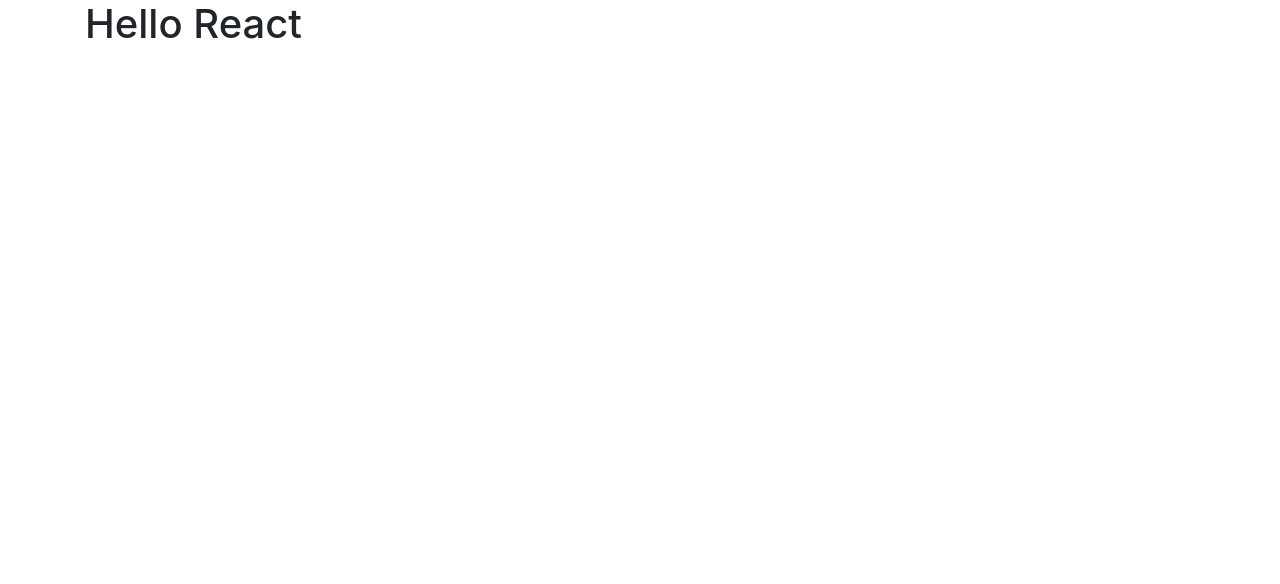
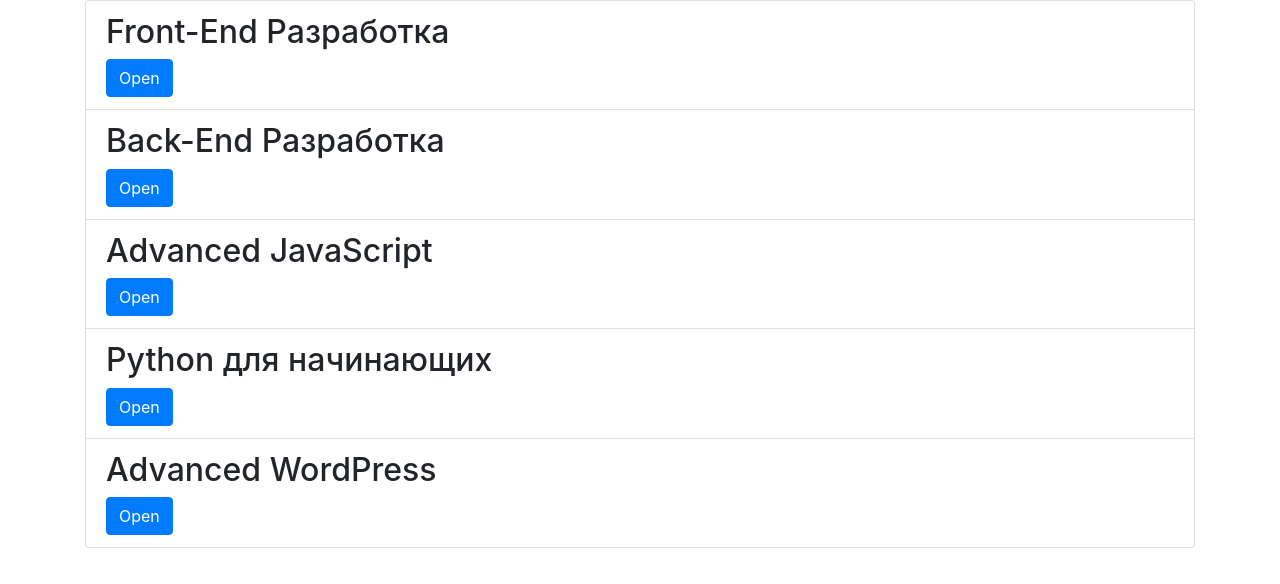
Before and after one commit to mifist/20210310_HOC, a React (Create React App) app: page / in a window 1280 px wide. Shown: the top 584 px of the page. Built offline with nearby package versions, Linux system fonts and the light colour scheme.

Commit message:
ready components

```diff
--- a/src/App.jsx
+++ b/src/App.jsx
@@ -1,10 +1,11 @@
 import {Component} from "react"
+import CoursesLists from "./components/CoursesList"
 
 class App extends Component {
   render() {
     return (
       <div className="container">
-        <h1>Hello React</h1>
+        <CoursesLists />
       </div>
     )
   }
--- /dev/null
+++ b/src/components/Course.jsx
@@ -0,0 +1,15 @@
+import React, {Component} from "react"
+
+class Course extends Component {
+  render() {
+    const {item} = this.props
+    return (
+      <li className="list-group-item">
+        <h2>{item.title}</h2>
+        <button className="btn btn-primary">Open</button>
+      </li>
+    )
+  }
+}
+
+export default Course
--- /dev/null
+++ b/src/components/CoursesList.jsx
@@ -0,0 +1,17 @@
+import React, {Component} from "react"
+import data from "../data"
+import Course from "./Course"
+
+class CoursesList extends Component {
+  render() {
+    return (
+      <ul className="list-group">
+        {data.map(item => (
+          <Course key={item.id} item={item} />
+        ))}
+      </ul>
+    )
+  }
+}
+
+export default CoursesList
--- a/src/data.js
+++ b/src/data.js
@@ -1,4 +1,4 @@
-export default [
+const data = [
   {
     id: "hYXnrJW6G",
     date: "2018-12-12T10:00:00.000Z",
@@ -13,21 +13,21 @@
         id: "QBz3Oc4KbR",
         name: "Алексей Калюжный",
         text:
-          "Я фрилансер, мне нравится полностью распоряжаться своим временем. За одну неделю могу провести занятия в академии в Полтаве, выступить на конференции в Киеве, и поехать на воркшоп во Львов.   Front-End постоянно развивается и подкидывает"
+          "Я фрилансер, мне нравится полностью распоряжаться своим временем. За одну неделю могу провести занятия в академии в Полтаве, выступить на конференции в Киеве, и поехать на воркшоп во Львов.   Front-End постоянно развивается и подкидывает",
       },
       {
         id: "xgSwbT775n",
         name: "Александр Ордынский",
         text:
-          "Я работал как в местных стартапах, так и на иностранных заказчиков. Сейчас работаю в музыкальной индустрии на датском стартапе. Фронтенд востребован и интересен. Ты видишь визуальный результат работы незамедлительно. В преподавании главный секрет – дружеские"
+          "Я работал как в местных стартапах, так и на иностранных заказчиков. Сейчас работаю в музыкальной индустрии на датском стартапе. Фронтенд востребован и интересен. Ты видишь визуальный результат работы незамедлительно. В преподавании главный секрет – дружеские",
       },
       {
         id: "0xtuNcioi",
         name: "Максим Яворович",
         text:
-          "Я люблю выбирать способ решения задач, постоянно изучать новое и видеть мгновенный результат работы. Я Front-End-разработчик в Corevalue. График у меня удобный – могу путешествовать и тратить время на себя. Люблю играть в футзал и кататься на горных лыжах."
-      }
-    ]
+          "Я люблю выбирать способ решения задач, постоянно изучать новое и видеть мгновенный результат работы. Я Front-End-разработчик в Corevalue. График у меня удобный – могу путешествовать и тратить время на себя. Люблю играть в футзал и кататься на горных лыжах.",
+      },
+    ],
   },
   {
     id: "TLN2nLcDIO",
@@ -43,9 +43,9 @@
         id: "yk6aMFC8rT",
         name: "Сергей Попровка",
         text:
-          "Мое знакомство с программированием началось 20 лет назад с Pascal и ASM. Я рано начал кодить. Было много крутых проектов со всего мира, но самые запоминающиеся, конечно же, в родной Полтаве. Сейчас я Full Stack Senior Developer в Beetroot."
-      }
-    ]
+          "Мое знакомство с программированием началось 20 лет назад с Pascal и ASM. Я рано начал кодить. Было много крутых проектов со всего мира, но самые запоминающиеся, конечно же, в родной Полтаве. Сейчас я Full Stack Senior Developer в Beetroot.",
+      },
+    ],
   },
   {
     id: "xxh4iOzra",
@@ -61,15 +61,15 @@
         id: "6TVRbJUCgR",
         name: "Йосиф Крошний",
         text:
-          " Full-Stack JavaScript разработчик в компании Beetroot. У меня 5 лет опыта в разных проектах. Работал и на фрилансе, и в EPAM.   В 12 хотел стать миллиардером, как Цукерберг. А потом просто понравилось программировать. Чувствую, что делаю что-то важное"
+          " Full-Stack JavaScript разработчик в компании Beetroot. У меня 5 лет опыта в разных проектах. Работал и на фрилансе, и в EPAM.   В 12 хотел стать миллиардером, как Цукерберг. А потом просто понравилось программировать. Чувствую, что делаю что-то важное",
       },
       {
         id: "tXYCerhKoV",
         name: "Роман Никифоров",
         text:
-          "Сфера IT – это постоянное движение к новым знаниям, технологиям, поиск оптимальных решений. Над проектами работаю системно, а в преподавании нужно творчество. На занятиях дурачиться не даю, но шутки и вопросы – это норма."
-      }
-    ]
+          "Сфера IT – это постоянное движение к новым знаниям, технологиям, поиск оптимальных решений. Над проектами работаю системно, а в преподавании нужно творчество. На занятиях дурачиться не даю, но шутки и вопросы – это норма.",
+      },
+    ],
   },
   {
     id: "jeOEQKc2k",
@@ -84,9 +84,9 @@
         id: "bkijfYNPES",
         name: "Ярослав Тонковид",
         text:
-          "Я – разработчик в компании Beetroot. В работе нравятся новые задачи и постоянное обучение в процессе. В преподавании люблю от теории поскорее переходить к практике. Свободное время провожу с друзьями и в путешествиях. Любимая страна - США."
-      }
-    ]
+          "Я – разработчик в компании Beetroot. В работе нравятся новые задачи и постоянное обучение в процессе. В преподавании люблю от теории поскорее переходить к практике. Свободное время провожу с друзьями и в путешествиях. Любимая страна - США.",
+      },
+    ],
   },
   {
     id: "cDS766CpQK",
@@ -101,8 +101,10 @@
         id: "GIVxXVjUI",
         name: "Юрий Нифонтов",
         text:
-          "За одну неделю могу провести занятия в академии в Одессе, выступить на конференции в Киеве, и поехать на воркшоп во Львов. WordPress постоянно развивается!"
-      }
-    ]
-  }
-];
+          "За одну неделю могу провести занятия в академии в Одессе, выступить на конференции в Киеве, и поехать на воркшоп во Львов. WordPress постоянно развивается!",
+      },
+    ],
+  },
+]
+
+export default data
```
